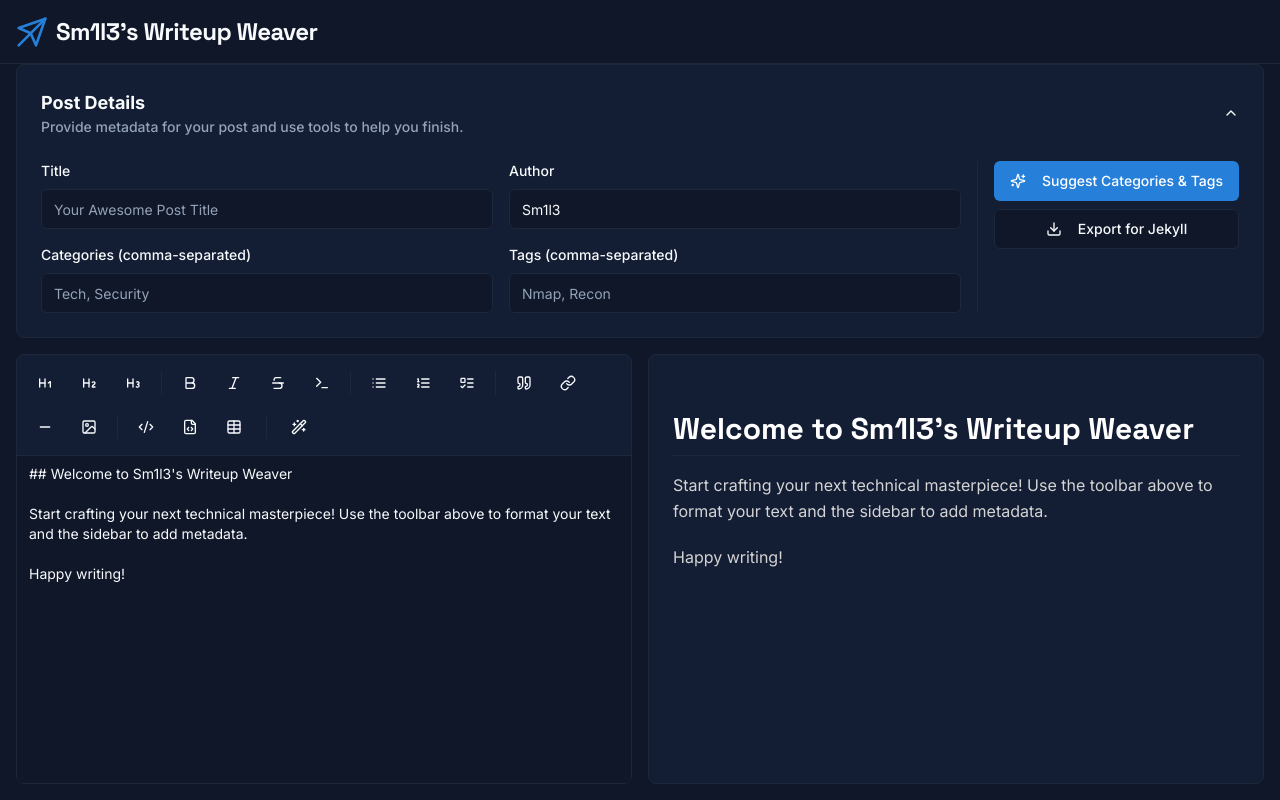
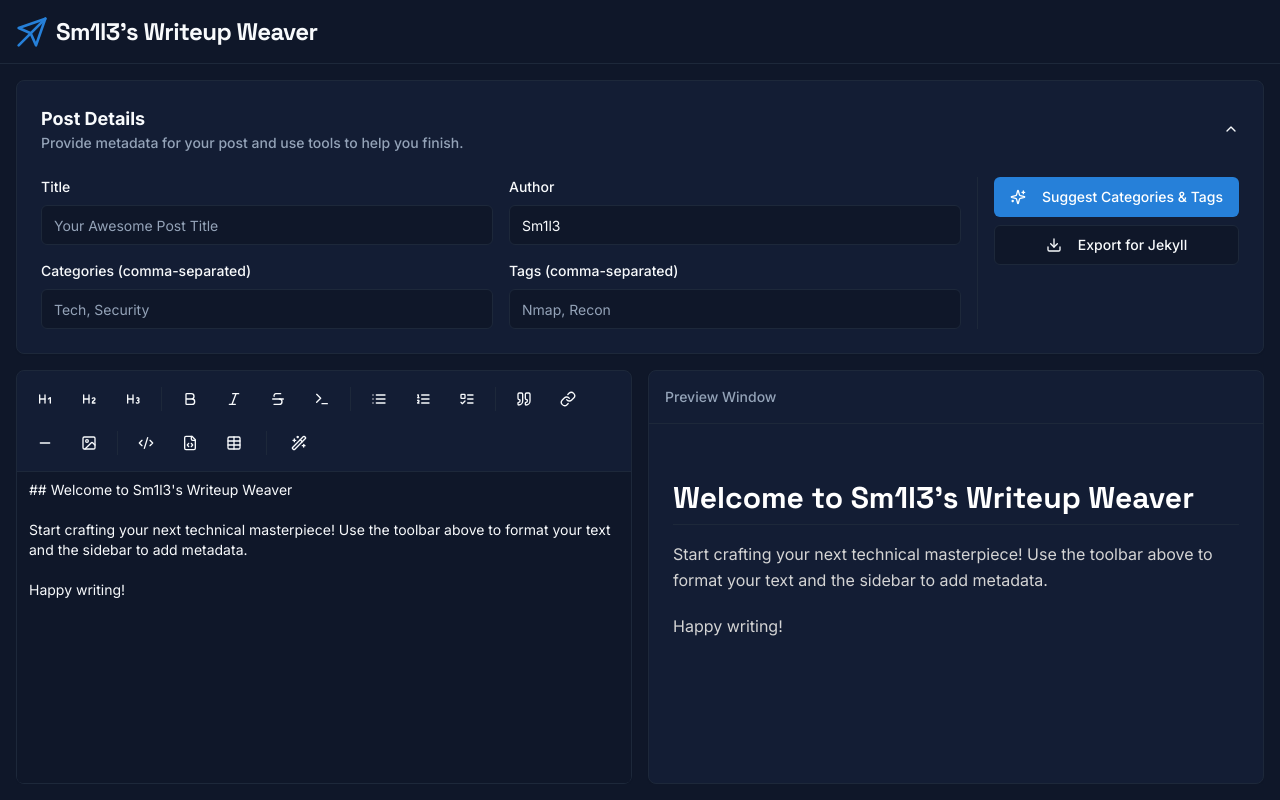
Before and after one commit to I-am-Sm1l3/writeup-weaver, a Next.js app: page / in a window 1280 px wide. Built offline with nearby package versions, Linux system fonts and the light colour scheme; what @genkit-ai/google-genai, genkit would draw is missing.

Commit message:
Update page.tsx

```diff
--- a/src/app/page.tsx
+++ b/src/app/page.tsx
@@ -14,8 +14,7 @@ import {
   AccordionContent,
   AccordionItem,
   AccordionTrigger,
-} from "@/components/ui/accordion"
-
+} from "@/components/ui/accordion";
 
 const initialContent = `## Welcome to Sm1l3's Writeup Weaver
 
@@ -36,7 +35,7 @@ export default function Sm1l3Page() {
   return (
     <div className="flex h-screen max-h-screen w-full flex-col bg-background">
       <Header />
-      <main className="flex flex-1 flex-col gap-4 px-4 pb-4 overflow-hidden">
+      <main className="flex flex-1 flex-col gap-4 p-4">
         <Accordion type="single" collapsible defaultValue="item-1">
             <AccordionItem value="item-1" className="border-b-0">
                 <Card>
@@ -86,13 +85,16 @@ export default function Sm1l3Page() {
               />
             </CardContent>
           </Card>
-          <div className="hidden lg:block overflow-hidden">
-            <Card className="h-full">
+          <Card className="hidden lg:flex flex-col overflow-hidden">
+            <div className="flex items-center gap-1 border-b p-2 flex-wrap h-[53px]">
+              <h3 className="text-sm font-medium text-muted-foreground px-2">Preview Window</h3>
+            </div>
+            <div className="flex-1 overflow-hidden">
               <ScrollArea className="h-full">
-                <MarkdownPreview content={content} />
+                  <MarkdownPreview content={content} />
               </ScrollArea>
-            </Card>
-          </div>
+            </div>
+          </Card>
         </div>
       </main>
     </div>
```
